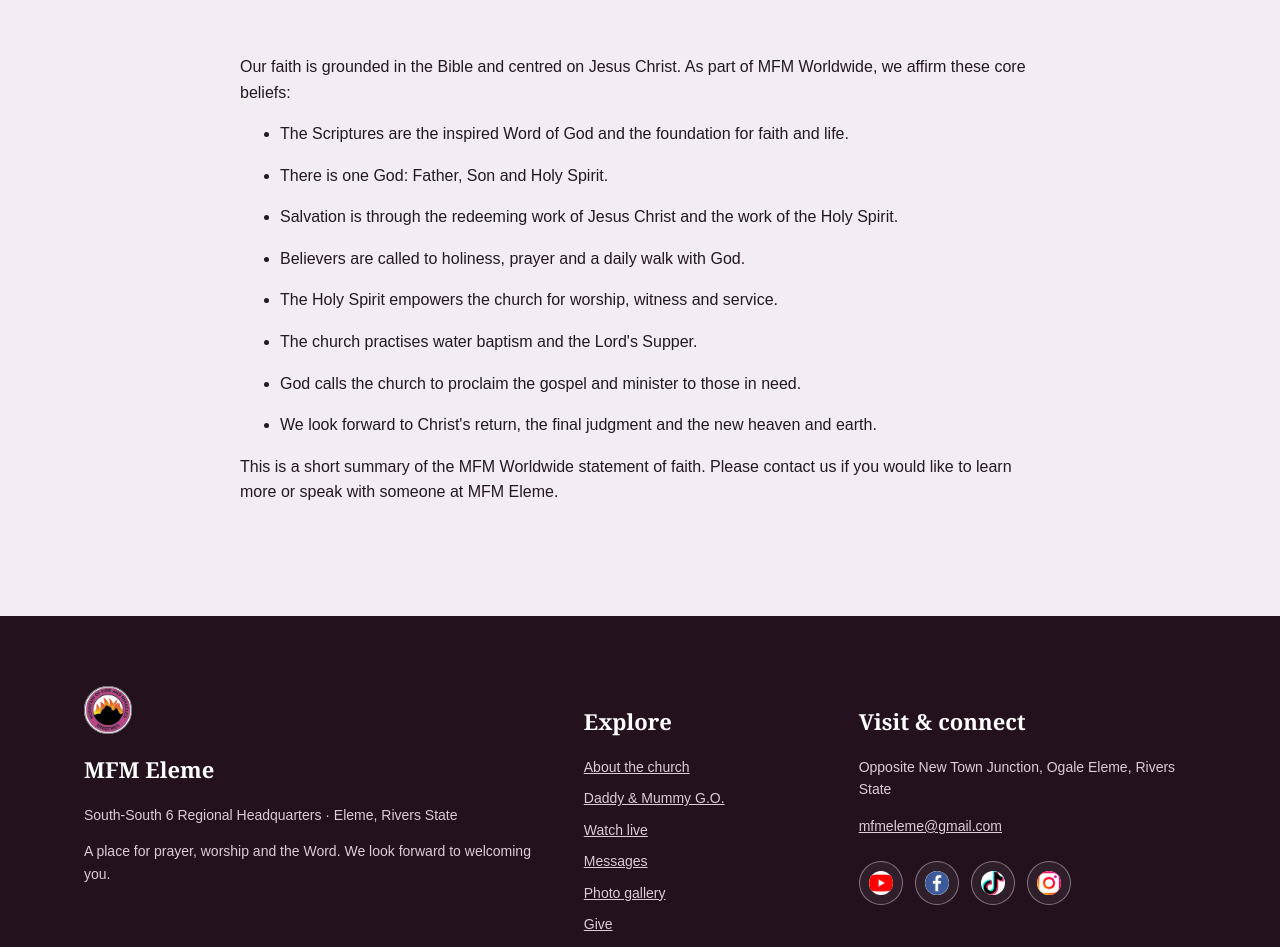
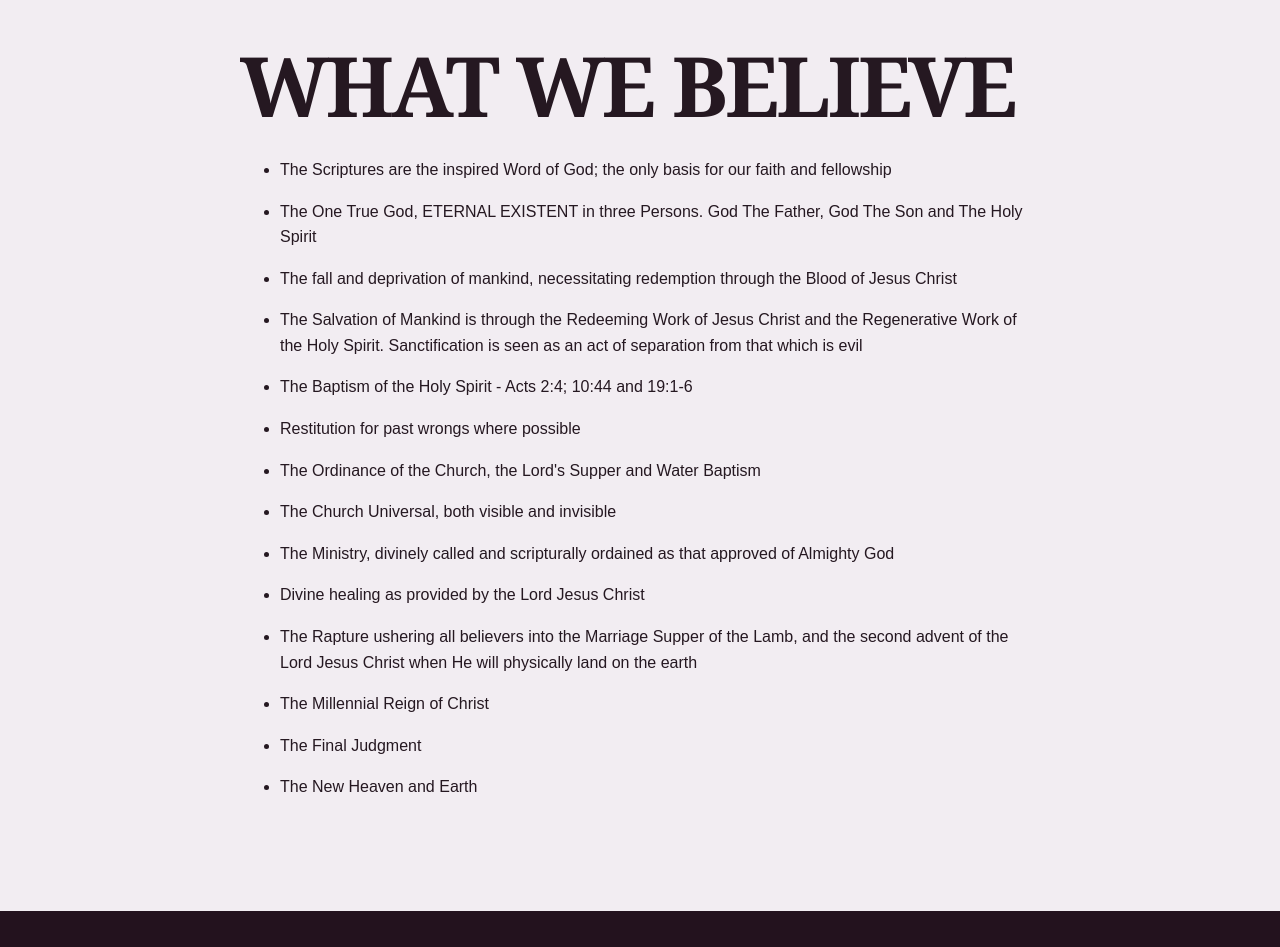
Before and after one commit to adebayooluwamayowa8-oss/mfm-eleme-website, an Eleventy site: page content/our-beliefs.md in a window 1280 px wide. Shown: the part 380-1327 px from the top of the page. Built offline with nearby package versions, Linux system fonts and the light colour scheme; Eleventy itself is replaced by a stand-in of ours; files that its build step writes are made by us from their sources.

Commit message:
Update content/our-beliefs.md (via Pages CMS)

```diff
--- a/content/our-beliefs.md
+++ b/content/our-beliefs.md
@@ -1,17 +1,21 @@
 ---
+title: Our Beliefs
 layout: layouts/page.njk
-title: Our Beliefs
 permalink: /our-beliefs/
 ---
-Our faith is grounded in the Bible and centred on Jesus Christ. As part of MFM Worldwide, we affirm these core beliefs:
+# **WHAT WE BELIEVE**
 
-- The Scriptures are the inspired Word of God and the foundation for faith and life.
-- There is one God: Father, Son and Holy Spirit.
-- Salvation is through the redeeming work of Jesus Christ and the work of the Holy Spirit.
-- Believers are called to holiness, prayer and a daily walk with God.
-- The Holy Spirit empowers the church for worship, witness and service.
-- The church practises water baptism and the Lord's Supper.
-- God calls the church to proclaim the gospel and minister to those in need.
-- We look forward to Christ's return, the final judgment and the new heaven and earth.
-
-This is a short summary of the MFM Worldwide statement of faith. Please contact us if you would like to learn more or speak with someone at MFM Eleme.
+- The Scriptures are the inspired Word of God; the only basis for our faith and fellowship
+- The One True God, ETERNAL EXISTENT in three Persons. God The Father, God The Son and The Holy Spirit
+- The fall and deprivation of mankind, necessitating redemption through the Blood of Jesus Christ
+- The Salvation of Mankind is through the Redeeming Work of Jesus Christ and the Regenerative Work of the Holy Spirit. Sanctification is seen as an act of separation from that which is evil
+- The Baptism of the Holy Spirit - Acts 2:4; 10:44 and 19:1-6
+- Restitution for past wrongs where possible
+- The Ordinance of the Church, the Lord's Supper and Water Baptism
+- The Church Universal, both visible and invisible
+- The Ministry, divinely called and scripturally ordained as that approved of Almighty God
+- Divine healing as provided by the Lord Jesus Christ
+- The Rapture ushering all believers into the Marriage Supper of the Lamb, and the second advent of the Lord Jesus Christ when He will physically land on the earth
+- The Millennial Reign of Christ
+- The Final Judgment
+- The New Heaven and Earth
```
